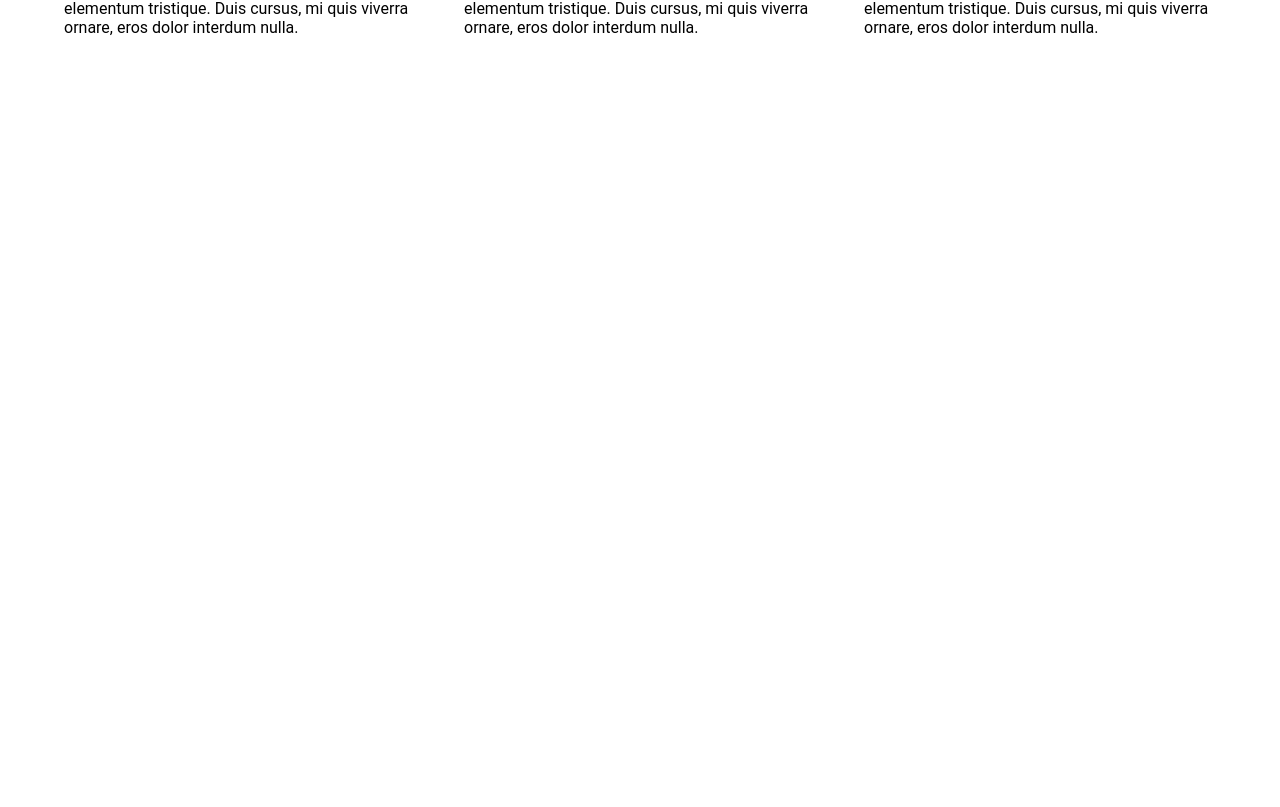
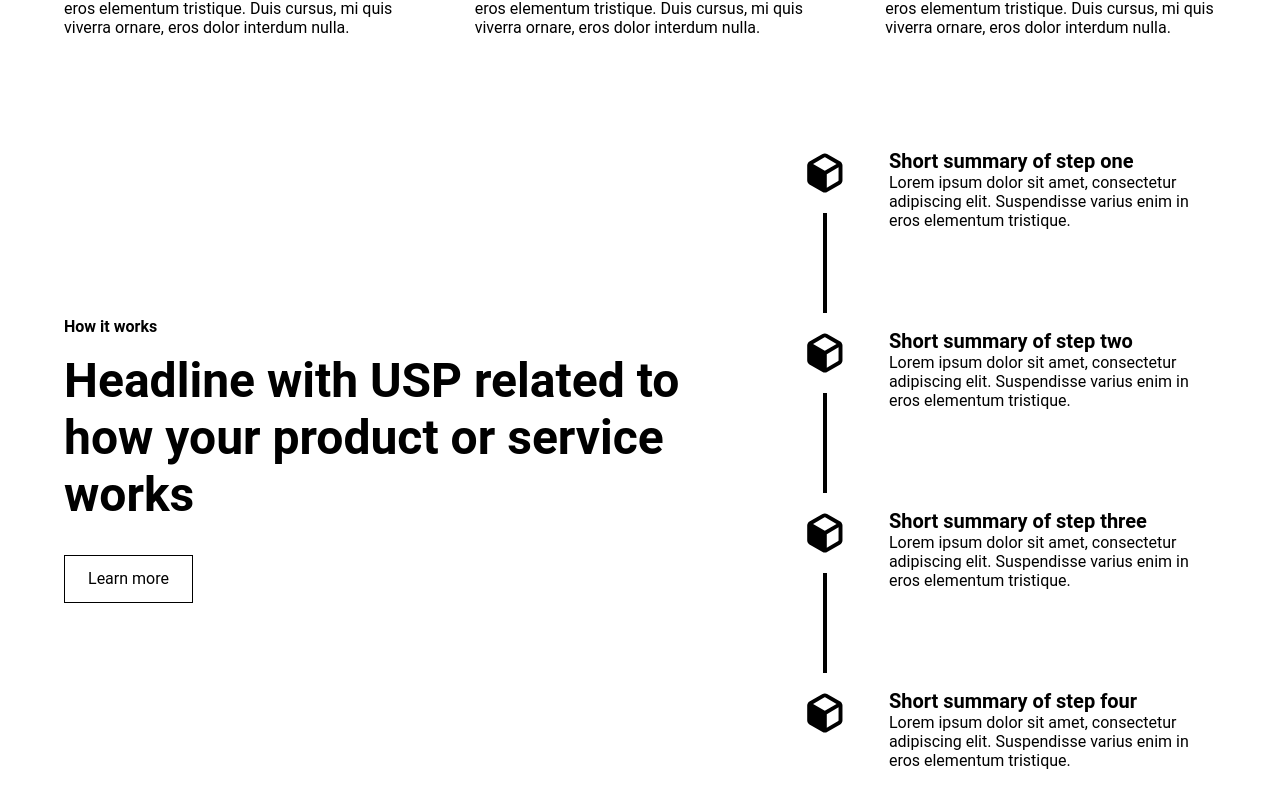
Before and after one commit to annaagabi/react-course, a React (Create React App) app: page / in a window 1280 px wide. Shown: the part 1119-1926 px from the top of the page. Before the commit the page ends 1268 px from the top, so only its background shows below. Built offline with nearby package versions, Linux system fonts and the light colour scheme.

Commit message:
Feat: adicionando seção headline

```diff
--- a/src/pages/home/index.jsx
+++ b/src/pages/home/index.jsx
@@ -1,6 +1,8 @@
 import Header from "../../components/header"
 import Section from "../../components/section"
 import CardsBenefit from "../../components/cards-benefit"
+
+import Headline from "../../components/headline"
 
 export default function Home(){
     return (
@@ -8,6 +10,7 @@ export default function Home(){
         <Header />
         <Section />
         <CardsBenefit />
+        <Headline />
         </div>
     )
 }
```
